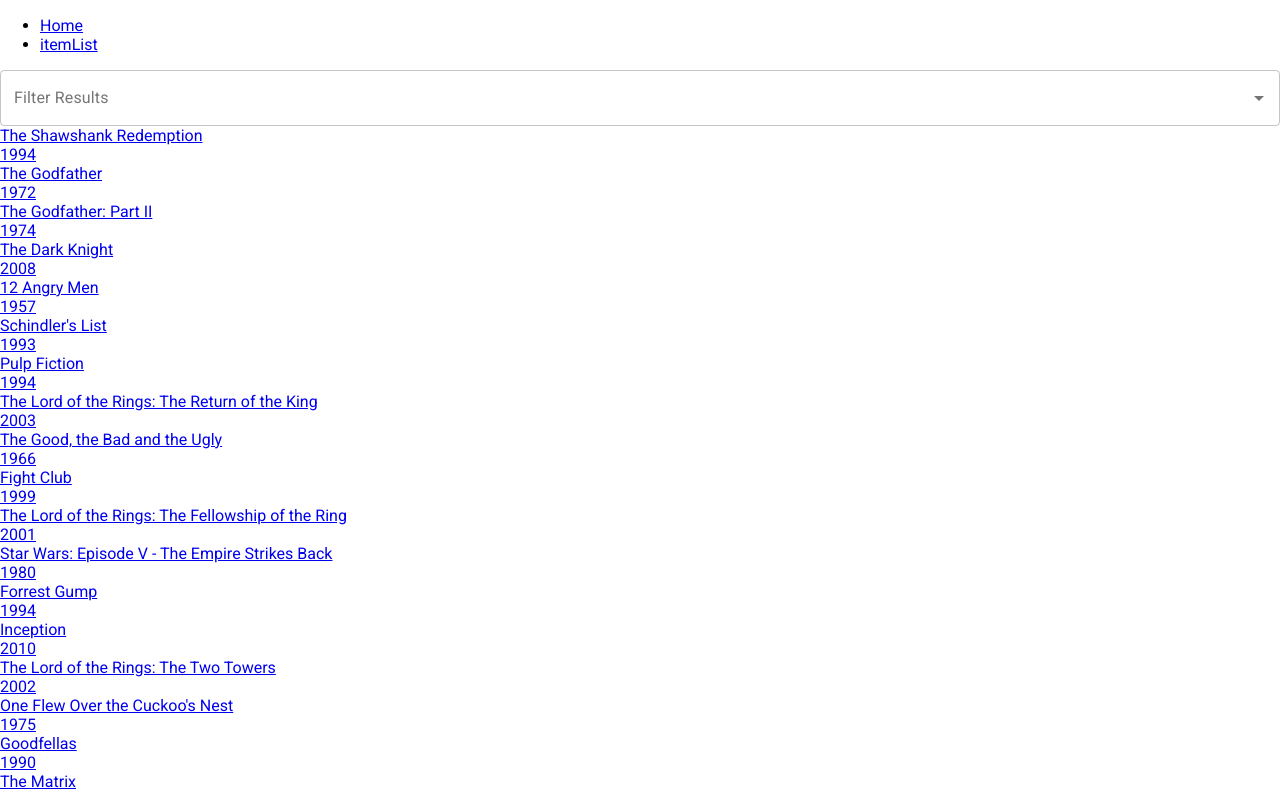
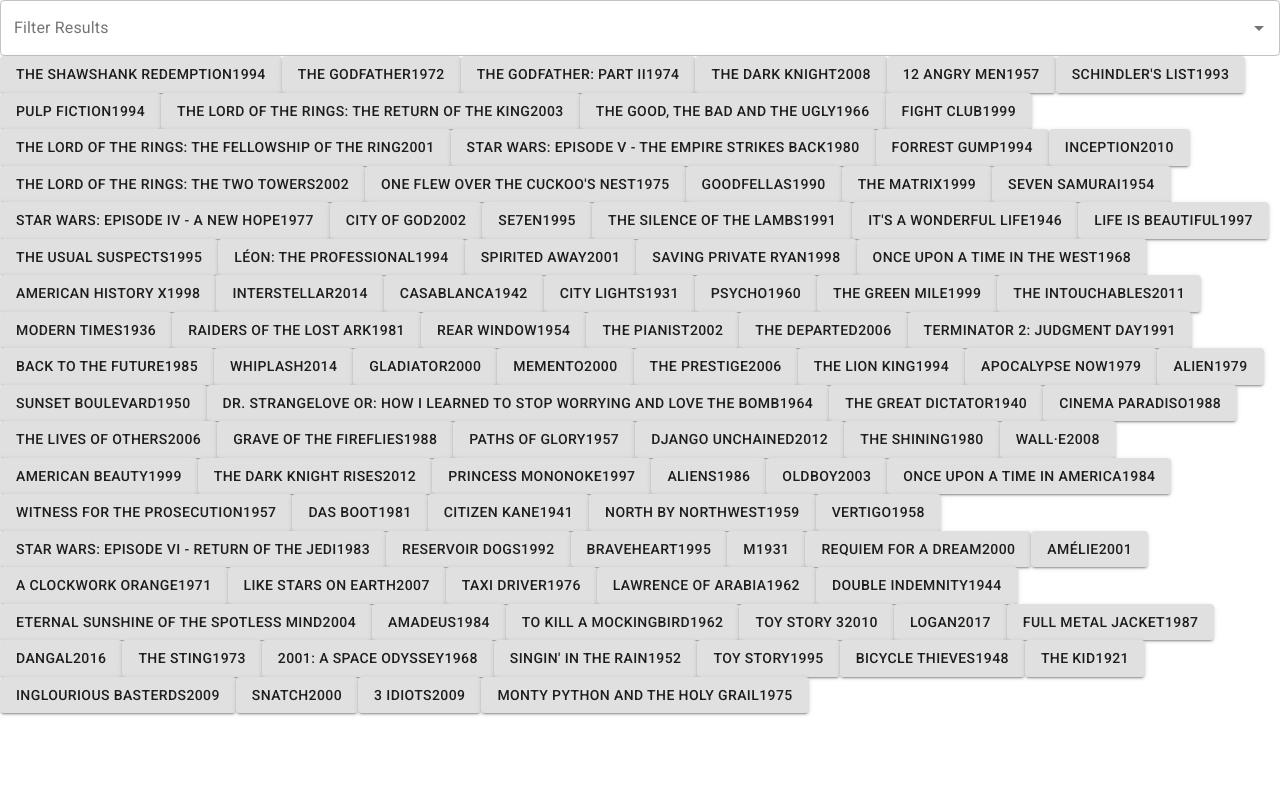
Before and after one commit to ikraamg/react-redux, a React (Create React App) app: page /itemList in a window 1280 px wide. Shown: the top 792 px of the page. Built offline with nearby package versions, Linux system fonts and the light colour scheme.

Commit message:
Refactor routes and links

```diff
--- a/src/Components/Item.js
+++ b/src/Components/Item.js
@@ -1,12 +1,13 @@
 import React from 'react';
 import PropTypes from 'prop-types';
+import Button from '@material-ui/core/Button';
 
 function Item({ title, year }) {
   return (
-    <a type="button" href={`/itemList/${title}`}>
+    <Button variant="contained" color="default" href={`/itemList/${title}`}>
       <div>{title}</div>
       <div>{year}</div>
-    </a>
+    </Button>
   );
 }
 
--- a/src/Containers/App.js
+++ b/src/Containers/App.js
@@ -4,32 +4,21 @@
   BrowserRouter as Router,
   Switch,
   Route,
-  Link,
+  Redirect,
 } from 'react-router-dom';
 import ItemList from './ItemList';
 
 export default function App() {
   return (
     <Router>
-      <div>
-        <ul>
-          <li>
-            <Link to="/">Home</Link>
-          </li>
-          <li>
-            <Link to="/itemList">itemList</Link>
-          </li>
-        </ul>
-
       <Switch>
         <Route path="/itemList">
           <ItemList />
         </Route>
         <Route path="/">
-            <div>Home</div>
+          <Redirect to="/itemList" />
         </Route>
       </Switch>
-      </div>
     </Router>
   );
 }
```
Lines whose indentation alone changed are shown as unchanged.
